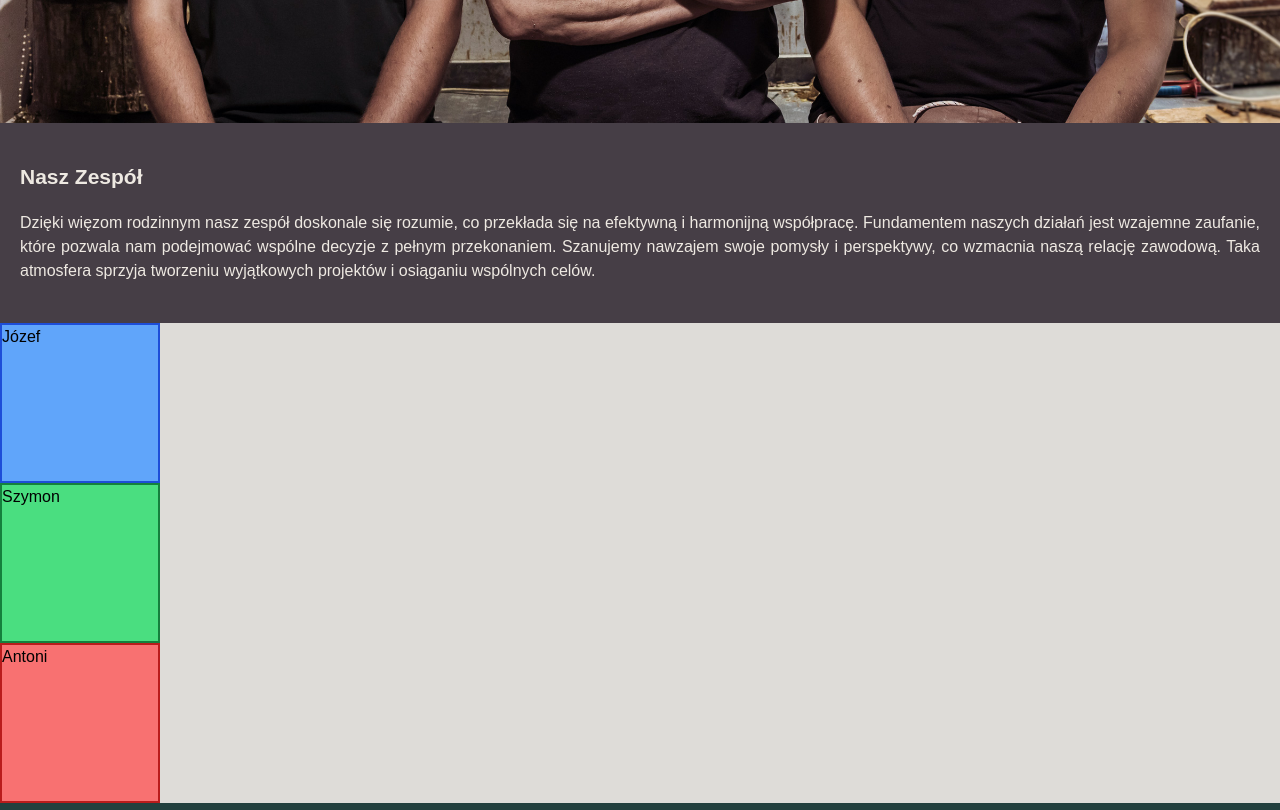
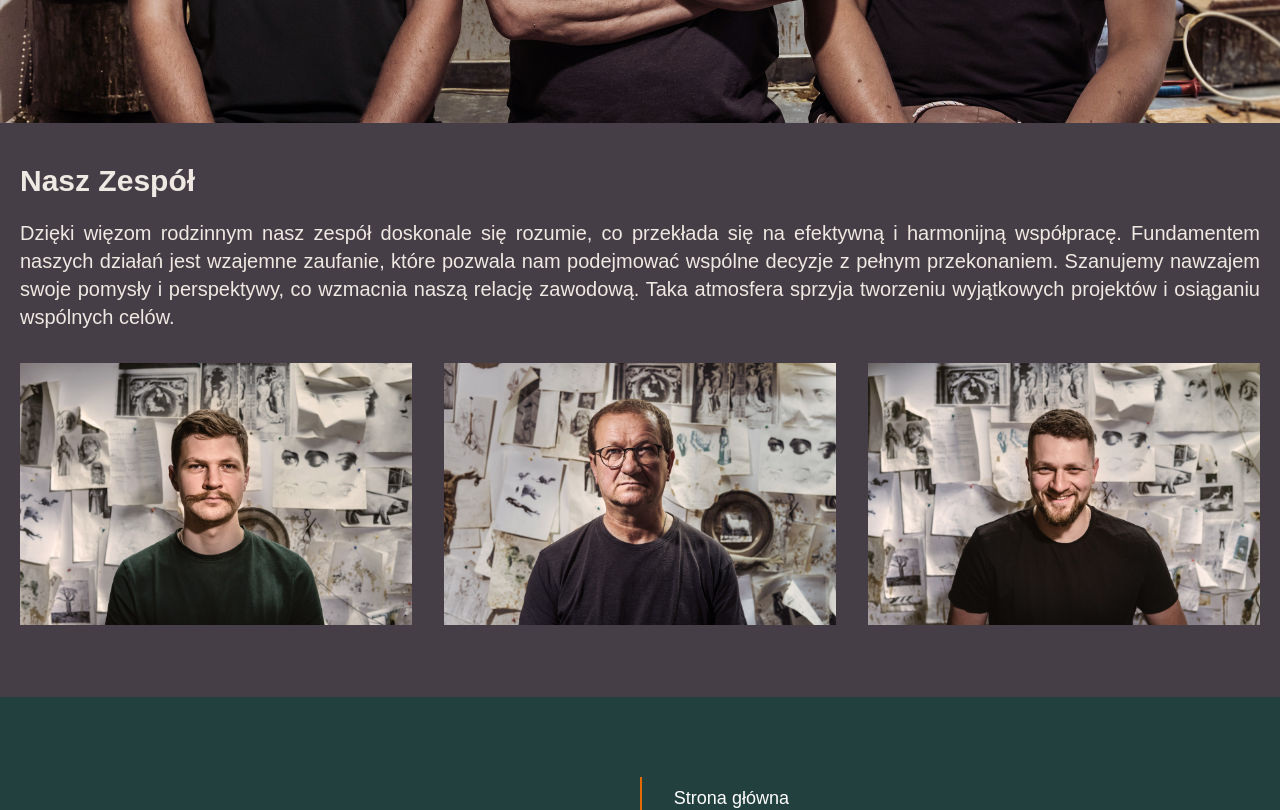
Before and after one commit to MarioLuigie/Odlew, a Next.js app: page /o-nas in a window 1280 px wide. Shown: the part 860-1670 px from the top of the page. Built offline with nearby package versions, Linux system fonts and the light colour scheme; no server answers.

Commit message:
Styles: Style position for images in AboutPage, OfferPage, RealizationsPage

```diff
--- a/src/components/pages/AboutPage.tsx
+++ b/src/components/pages/AboutPage.tsx
@@ -42,7 +42,7 @@ export default function AboutPage() {
 	}
 
 	return (
-		<div className="min-h-customScreen bg-background">
+		<div className="min-h-customScreen bg-background flex flex-col">
 			<Image
 				src={AboutImages.team.path}
 				alt={AboutImages.team.alt}
@@ -50,9 +50,11 @@ export default function AboutPage() {
 				height={2400}
 				className="w-full"
 			/>
-			<div className="bg-menuTopBg p-5 pb-10">
-				<Title className="text-textLight pb-5">Nasz Zespół</Title>
-				<TextContent className="text-textLight">
+			<div className="bg-menuTopBg p-5 pb-10 grow flex flex-col justify-center">
+				<Title className="text-textLight pb-5 dp:text-3xl">
+					Nasz Zespół
+				</Title>
+				<TextContent className="text-textLight dp:text-xl">
 					Dzięki więzom rodzinnym nasz zespół doskonale się rozumie, co
 					przekłada się na efektywną i harmonijną współpracę. Fundamentem
 					naszych działań jest wzajemne zaufanie, które pozwala nam
@@ -61,25 +63,46 @@ export default function AboutPage() {
 					zawodową. Taka atmosfera sprzyja tworzeniu wyjątkowych projektów
 					i osiąganiu wspólnych celów.
 				</TextContent>
+				<div className="w-full h-full my-8 flex flex-col items-center gap-8 dp:flex-row dp:justify-center">
+					<div
+						className="w-full h-full dp:w-110 dp:h-110 cursor-pointer"
+						onClick={() => handleOpenDialog('Antoni')}
+					>
+						<Image
+							src={AboutImages.antoni.path}
+							alt={AboutImages.antoni.alt}
+							width={2400}
+							height={2400}
+							className="dp:object-cover h-full"
+						/>
 					</div>
 					<div
-				className="w-40 h-40 bg-blue-400 border-2 border-blue-700 cursor-pointer"
+						className="w-full h-full dp:w-110 dp:h-110 cursor-pointer"
 						onClick={() => handleOpenDialog('Jozef')}
 					>
-				Józef
+						<Image
+							src={AboutImages.jozef.path}
+							alt={AboutImages.jozef.alt}
+							width={2400}
+							height={2400}
+							className="dp:object-cover h-full"
+						/>
 					</div>
 					<div
-				className="w-40 h-40 bg-green-400 border-2 border-green-700 cursor-pointer"
+						className="w-full h-full dp:w-110 dp:h-110 cursor-pointer"
 						onClick={() => handleOpenDialog('Szymon')}
 					>
-				Szymon
+						<Image
+							src={AboutImages.szymon.path}
+							alt={AboutImages.szymon.alt}
+							width={2400}
+							height={2400}
+							className="dp:object-cover h-full"
+						/>
 					</div>
-			<div
-				className="w-40 h-40 bg-red-400 border-2 border-red-700 cursor-pointer"
-				onClick={() => handleOpenDialog('Antoni')}
-			>
-				Antoni
 				</div>
+			</div>
+
 			{isDialogOpen && (
 				<UserProfileDialog
 					isOpen={isDialogOpen}
--- a/src/components/pages/OfferPage.tsx
+++ b/src/components/pages/OfferPage.tsx
@@ -10,29 +10,32 @@ import Image from 'next/image'
 export default function OfferPage() {
 	return (
 		<div className="min-h-customScreen bg-background pb-12">
-			<div className="bg-menuTopBg p-5">
+			<div className="bg-menuTopBg">
 				<Image
 					src={Images.OFFER.path}
 					alt={Images.OFFER.alt}
 					width={2400}
 					height={2400}
-					className="min-h-[300px] dp:min-h-auto dp:max-w-[900px] object-cover rounded-lg"
+					className="w-full"
 				/>
-				<Title className="text-textLight pb-5">Nasza Oferta</Title>
-				<TextContent className="text-textLight">
+				<div className='p-5'>
+					<Title className="text-textLight pb-5 dp:text-3xl">Nasza Oferta</Title>
+					<TextContent className="text-textLight dp:text-xl">
 						Kompleksowo realizujemy zamysł i projekt klienta. Oferujemy
 						wykonanie gotowego odlewu od szkicu lub pomysłu autora.
 						Wykonujemy pomniki, tablice pamiątkowe, statuetki, medale
 						okolicznościowe, rzeźby, płaskorzeźby, elementy ozdobne, kopie
 						istniejących przedmiotów lub ozdobnych przedmiotów użytkowych.
-					Specjalizujemy się w odlewnictwie brązu i mosiądzu w technologii
-					wytapianych modeli woskowych przy użyciu mas gipsowych. Pozwala
-					to na wykonywanie odlewów których kształt zależy tylko od
-					wyobraźni autora. Stworzymy rzeźbę na każdą okazję.
+						Specjalizujemy się w odlewnictwie brązu i mosiądzu w
+						technologii wytapianych modeli woskowych przy użyciu mas
+						gipsowych. Pozwala to na wykonywanie odlewów których kształt
+						zależy tylko od wyobraźni autora. Stworzymy rzeźbę na każdą
+						okazję.
 					</TextContent>
 					<CustomButton navlink path="/realizacje" className="my-8">
 						Zobacz realizacje
 					</CustomButton>
+				</div>
 			</div>
 			<div className="bg-background px-5">
 				<Title className="mb-8">Poznaj nasz proces</Title>
--- a/src/components/pages/RealizationsPage.tsx
+++ b/src/components/pages/RealizationsPage.tsx
@@ -11,7 +11,7 @@ export default function RealizationsPage() {
 				alt={Images.REALIZATIONS.alt}
 				width={2400}
 				height={2400}
-				className="min-h-[300px] dp:min-h-auto dp:max-w-[900px] object-cover rounded-lg"
+				className="w-full"
 			/>
 			<div className="bg-background p-5 py-8">
 				<Title className="text-textDark text-center">
```
Lines whose indentation alone changed are shown as unchanged.
